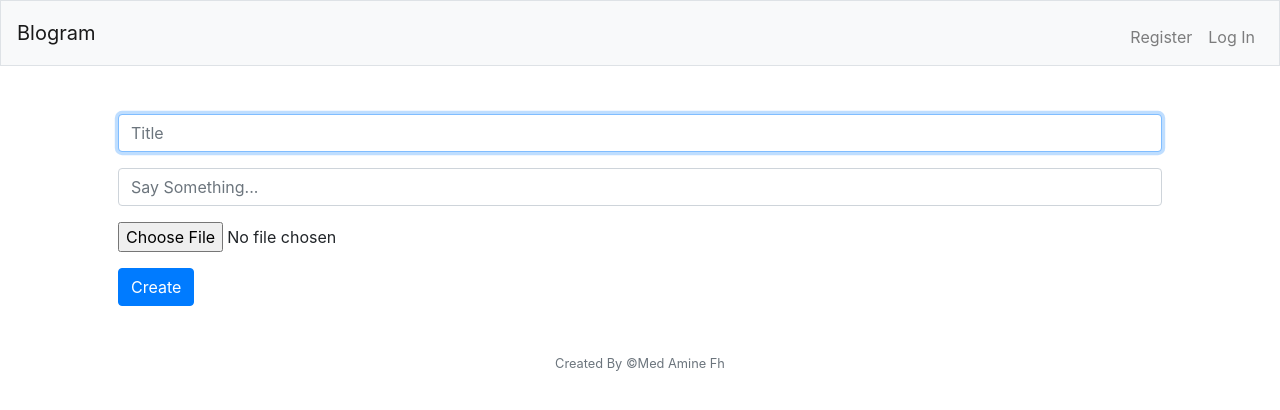
After one commit to medaminefh/flask, a Flask app: page /post in a window 1280 px wide. The commit adds this page. Shown: the top 410 px of the page. Run offline with Flask 2, Linux system fonts and the light colour scheme; parts of the project's set-up code (start-up, migrations or seed data) failed here and were passed over; some libraries are stand-ins or nearby versions.

Commit message:
add some styles

```diff
--- a/app.py
+++ b/app.py
@@ -1,7 +1,8 @@
 from flask import Flask, render_template, request, redirect, session
 from flask_session import Session
+import cloudinary.uploader
 from cs50 import SQL
-from helpers import apology
+from helpers import apology, login_required, cloudinary
 from tempfile import mkdtemp
 from werkzeug.security import check_password_hash, generate_password_hash
 
@@ -20,19 +21,23 @@ db = SQL("sqlite:///sql.db")
 
 
 @app.route('/')
+@login_required
 def hello_world():
-    if(request.method == "GET"):
-        print(db.execute("SELECT * FROM users"))
-        '''
-        db.execute(
-            "CREATE TABLE users (id INTEGER, username TEXT, password TEXT, PRIMARY KEY(id))")
-        '''
-        return render_template("articles.html")
-    else:
-        return "POST FROM / {hello_world function}"
+    print(db.execute("SELECT * FROM posts"))
+    '''
+    db.execute(
+        "CREATE TABLE posts (id INTEGER, user_id INTEGER, title TEXT, body TEXT, img_url TEXT DEFAULT FALSE, PRIMARY KEY(id))")
+    db.execute(
+        "CREATE TABLE users (id INTEGER, username TEXT, password TEXT, PRIMARY KEY(id))")
+    '''
+    posts = db.execute(
+        "SELECT * FROM posts WHERE user_id = ?", session["user_id"])
+    user = db.execute("SELECT * FROM users WHERE id = ?", session["user_id"])
+    return render_template("home.html", posts=posts, user=user[0])
 
 
 @app.route("/about", methods=['GET', "POST"])
+@login_required
 def about():
     if(request.method == "GET"):
         return render_template("about.html", name="med Amine Fh")
@@ -49,18 +54,25 @@ def login():
         if not username or not password:
             return apology("fill all the fields!")
         user = db.execute("SELECT * FROM users WHERE username = ?", username)
-        print("User :", user)
         if not user:
             return apology("username not exist", 404)
         if not check_password_hash(user[0]['password'], password):
             return apology("Password Incorrect!")
-        return render_template("home.html", user=user[0])
+        session["user_id"] = user[0]['id']
+        return redirect("/")
     return render_template("login.html")
+
+
+@app.route("/logout")
+def logout():
+    # clear the session
+    session.clear()
+    # redirect to the login page
+    return redirect("/")
 
 
 @app.route("/register", methods=["GET", "POST"])
 def register():
-    session.clear()
     if request.method == "POST":
         username = request.form.get("username")
         password = request.form.get("password")
@@ -85,8 +97,26 @@ def register():
 
 
 @app.route("/user/<name>")
+@login_required
 def user(name):
     return '<h1>Hello %s</h1>' % name, 205
+
+
+@app.route("/post", methods=["GET", "POST"])
+@login_required
+def post():
+    if request.method == "POST":
+        title = request.form.get("title")
+        body = request.form.get("body")
+        img = request.form.get("img")
+        if not title or not body:
+            return apology("post can't be empty!")
+        if img:
+            img = cloudinary.uploader.upload(img)
+        db.execute("INSERT INTO posts (user_id, title, body, img_url) VALUES (?, ?, ?, ?)",
+                   session['user_id'], title, body, img)
+        return redirect("/")
+    return render_template("posts.html")
 
 
 @app.errorhandler(404)
--- a/templates/index.html
+++ b/templates/index.html
@@ -17,12 +17,44 @@
     <script src="https://cdn.jsdelivr.net/npm/bootstrap@4.5.3/dist/js/bootstrap.bundle.min.js"
         integrity="sha384-ho+j7jyWK8fNQe+A12Hb8AhRq26LrZ/JpcUGGOn+Y7RsweNrtN/tE3MoK7ZeZDyx"
         crossorigin="anonymous"></script>
-
+    <link rel="stylesheet" href="../static/style.css">
     <title>{% block title %} {% endblock %}</title>
 </head>
 
 <body>
-    {% block body %}{% endblock %}
+    <nav class="navbar navbar-expand-md navbar-light bg-light border">
+        <a class="navbar-brand" href="/">Blogram</a>
+        <button aria-controls="navbar" aria-expanded="false" aria-label="Toggle navigation" class="navbar-toggler"
+            data-target="#navbar" data-toggle="collapse" type="button">
+            <span class="navbar-toggler-icon"></span>
+        </button>
+        <div class="collapse navbar-collapse" id="navbar">
+            {% if session.user_id %}
+            <ul class="navbar-nav mr-auto mt-2">
+                <li class="nav-item"><a class="nav-link" href="/post">Create a Post</a></li>
+                <li class="nav-item"><a class="nav-link" href="/">Buy</a></li>
+                <li class="nav-item"><a class="nav-link" href="/">Sell</a></li>
+                <li class="nav-item"><a class="nav-link" href="/">History</a></li>
+            </ul>
+            <ul class="navbar-nav ml-auto mt-2">
+                <li class="nav-item"><a class="nav-link" href="/logout">Log Out</a></li>
+            </ul>
+            {% else %}
+            <ul class="navbar-nav ml-auto mt-2">
+                <li class="nav-item"><a class="nav-link" href="/register">Register</a></li>
+                <li class="nav-item"><a class="nav-link" href="/login">Log In</a></li>
+            </ul>
+            {% endif %}
+        </div>
+    </nav>
+    <main class="container p-5">
+        {% block body %}{% endblock %}
+    </main>
+
+    <footer class="small text-center text-muted">
+        Created By &copy;Med Amine Fh
+    </footer>
+
 </body>
 
 </html>
--- a/templates/login.html
+++ b/templates/login.html
@@ -13,6 +13,6 @@ REGISTER
     <div class="form-group">
         <input required class="form-control" name="password" placeholder="Password" type="password">
     </div>
-    <button class="btn btn-primary" type="submit">CONNECT</button>
+    <button class="btn btn-primary" type="submit">LOGIN</button>
 </form>
 {% endblock %}
--- /dev/null
+++ b/templates/posts.html
@@ -0,0 +1,22 @@
+{% extends "index.html" %}
+
+{% block title %}
+Create a Post
+{% endblock %}
+
+{% block body %}
+
+<form action="/post" method="post">
+    <div class="form-group">
+        <input required autocomplete="off" autofocus class="form-control" name="title" placeholder="Title" type="text">
+    </div>
+    <div class="form-group">
+        <input required class="form-control" name="body" placeholder="Say Something..." type="text">
+    </div>
+    <div class="form-group">
+        <input type="file" name="img" accept="image/*">
+    </div>
+    <button class="btn btn-primary" type="submit">Create</button>
+</form>
+
+{% endblock %}
```
Also changed, not shown: templates/home.html (+10 -1 lines), sql.db, static/style.css (added).
